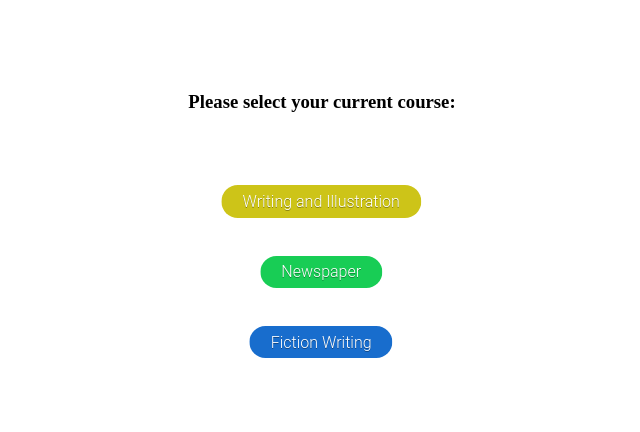
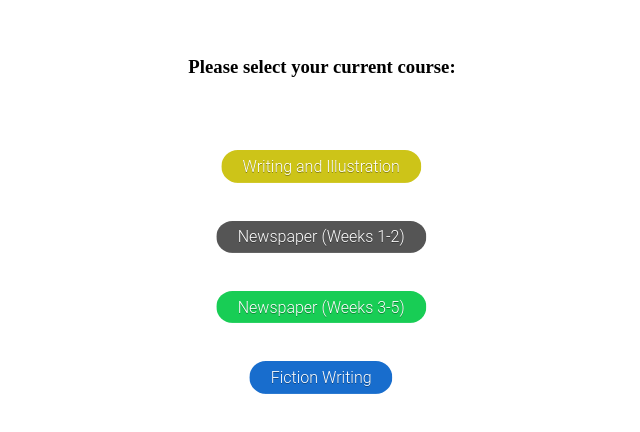
Before and after one commit to JonahPitcher/dsawrite, a plain HTML site: page index.html in a window 1280 px wide. Shown: the part 184-616 px from the top of the page, without its empty margins (318-958 px from the left). Drawn offline with Linux system fonts and the light colour scheme.

Commit message:
Add Newspaper Weeks 3-5

```diff
--- a/index.html
+++ b/index.html
@@ -56,7 +56,11 @@ a.button:hover{
 
 <br/><br/><br/>
 
-<a href="https://drive.google.com/drive/folders/1YMX-l5a11hPbT4ZIOQUcZdyfTrOuuSeF" class="button" style="background-color:#18cd55">Newspaper</a>
+<a href="https://drive.google.com/drive/folders/1YMX-l5a11hPbT4ZIOQUcZdyfTrOuuSeF" class="button" style="background-color:#555555">Newspaper (Weeks 1-2)</a>
+
+<br/><br/><br/>
+
+<a href="https://drive.google.com/drive/folders/1bpELcwfHgDQnNkQ9t4hY2e1o88m7l4MY" class="button" style="background-color:#18cd55">Newspaper (Weeks 3-5)</a>
 
 <br/><br/><br/>
 
```
